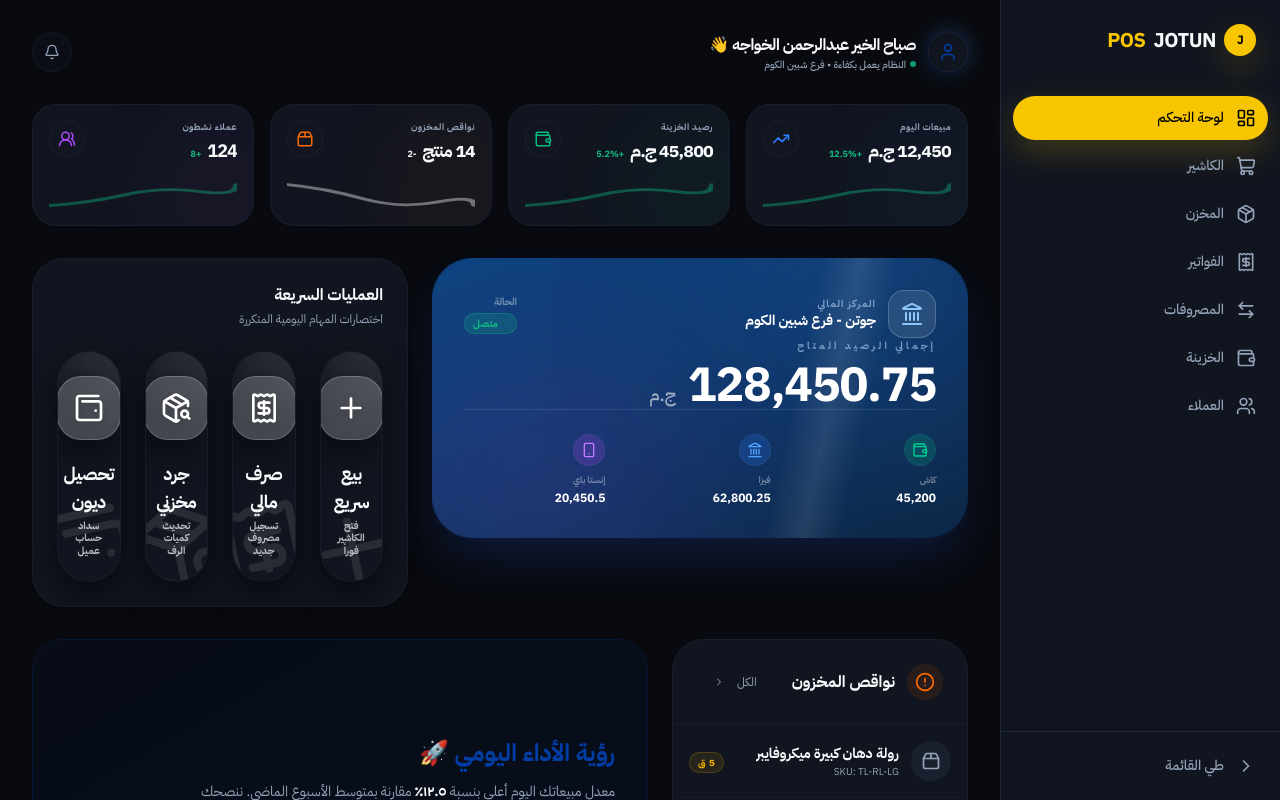
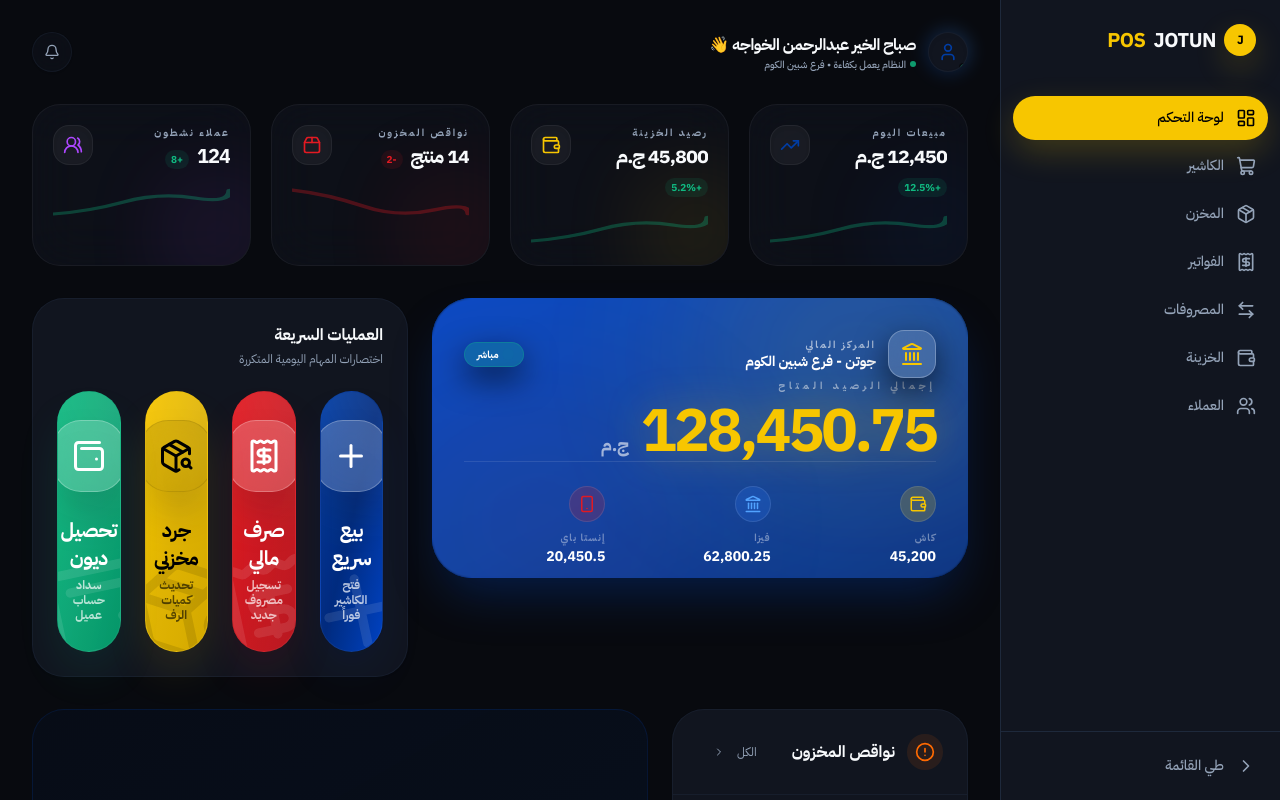
Before and after one commit to zyaddhamedd/juton-pos, a Next.js app: page /dashboard in a window 1280 px wide. Shown: the top 800 px of the page. Built offline with nearby package versions, Linux system fonts and the light colour scheme.

Commit message:
Style: Infuse dashboard with vibrant Jotun brand colors and brand-glow backgrounds

```diff
--- a/src/app/globals.css
+++ b/src/app/globals.css
@@ -53,7 +53,35 @@
   }
   body {
     @apply bg-background text-foreground;
+    background-image:
+      radial-gradient(circle at 10% 10%, rgba(0, 61, 165, 0.15) 0%, transparent 40%),
+      radial-gradient(circle at 90% 90%, rgba(226, 26, 34, 0.08) 0%, transparent 40%),
+      radial-gradient(circle at 50% 50%, rgba(247, 198, 0, 0.03) 0%, transparent 60%);
+    background-attachment: fixed;
     font-feature-settings: "rlig" 1, "calt" 1;
+  }
+}
+
+/* PREMIUM VIBRANCY UTILITIES */
+@layer utilities {
+  .glow-yellow {
+    box-shadow: 0 0 40px -10px rgba(247, 198, 0, 0.3);
+  }
+  .glow-red {
+    box-shadow: 0 0 40px -10px rgba(226, 26, 34, 0.3);
+  }
+  .glow-blue {
+    box-shadow: 0 0 40px -10px rgba(0, 61, 165, 0.3);
+  }
+  .glass-card {
+    @apply bg-card/60 backdrop-blur-xl border border-white/5;
+  }
+  .no-scrollbar::-webkit-scrollbar {
+    display: none;
+  }
+  .no-scrollbar {
+    -ms-overflow-style: none;
+    scrollbar-width: none;
   }
 }
 
@@ -68,10 +96,10 @@
 }
 
 ::-webkit-scrollbar-thumb {
-  background: var(--color-border);
+  background: rgba(255, 255, 255, 0.1);
   border-radius: 10px;
 }
 
 ::-webkit-scrollbar-thumb:hover {
-  background: var(--color-muted-foreground);
+  background: rgba(247, 198, 0, 0.3);
 }
--- a/src/components/dashboard/dashboard-stats.tsx
+++ b/src/components/dashboard/dashboard-stats.tsx
@@ -16,40 +16,49 @@
 function StatCard({ title, value, change, trend, icon: Icon, color }: StatCardProps) {
   return (
     <motion.div
-      whileHover={{ y: -4 }}
+      whileHover={{ y: -6, scale: 1.02 }}
       whileTap={{ scale: 0.96 }}
-      className="relative group bg-card border border-border/50 rounded-[24px] p-4 shadow-sm overflow-hidden"
+      className={cn(
+        "relative group glass-card rounded-[28px] p-5 overflow-hidden transition-all duration-500",
+        "hover:shadow-2xl hover:border-white/20",
+        color === "bg-accent" && "hover:shadow-accent/10 hover:border-accent/30",
+        color === "bg-danger" && "hover:shadow-danger/10 hover:border-danger/30",
+        color === "bg-primary" && "hover:shadow-primary/10 hover:border-primary/30"
+      )}
     >
       {/* Background Decorative Blur */}
       <div className={cn(
-        "absolute -right-8 -bottom-8 w-32 h-32 blur-[50px] opacity-[0.06] transition-all duration-700 group-hover:opacity-[0.12]",
+        "absolute -right-8 -bottom-8 w-32 h-32 blur-[40px] opacity-[0.08] transition-all duration-700 group-hover:opacity-[0.2] group-hover:scale-150",
         color
       )} />
 
       <div className="relative z-10 flex flex-col gap-4">
         <div className="flex items-start justify-between gap-2">
           <div className="flex flex-col gap-0.5 min-w-0">
-            <span className="text-[9px] font-bold text-muted-foreground uppercase tracking-wider truncate">{title}</span>
-            <div className="flex items-baseline gap-1.5 flex-wrap">
-              <h3 className="text-lg font-black tabular-nums tracking-tighter truncate">{value}</h3>
+            <span className="text-[10px] font-black text-muted-foreground uppercase tracking-[0.2em] truncate">{title}</span>
+            <div className="flex items-baseline gap-2 flex-wrap">
+              <h3 className="text-xl font-black tabular-nums tracking-tighter truncate">{value}</h3>
               <div className={cn(
-                "text-[9px] font-bold",
-                trend === "up" ? "text-success" : "text-destructive"
+                "text-[10px] font-black px-1.5 py-0.5 rounded-lg",
+                trend === "up" ? "text-success bg-success/10" : "text-danger bg-danger/10"
               )}>
                 {change}
               </div>
             </div>
           </div>
           <div className={cn(
-            "w-9 h-9 shrink-0 rounded-xl flex items-center justify-center border border-border/50 bg-muted/20 shadow-inner",
-            "transition-all duration-500 group-hover:rotate-6"
+            "w-10 h-10 shrink-0 rounded-2xl flex items-center justify-center border border-white/5 bg-white/5 shadow-inner",
+            "transition-all duration-500 group-hover:rotate-12 group-hover:scale-110",
+            color === "bg-accent" && "group-hover:bg-accent/20 group-hover:border-accent/30",
+            color === "bg-danger" && "group-hover:bg-danger/20 group-hover:border-danger/30",
+            color === "bg-primary" && "group-hover:bg-primary/20 group-hover:border-primary/30"
           )}>
-            <Icon className={cn("w-4.5 h-4.5", color.replace('bg-', 'text-'))} />
+            <Icon className={cn("w-5 h-5", color.replace('bg-', 'text-'))} />
           </div>
         </div>
 
         {/* Mini Sparkline - More Compact */}
-        <div className="h-7 w-full opacity-40 group-hover:opacity-80 transition-opacity duration-500">
+        <div className="h-8 w-full opacity-30 group-hover:opacity-100 transition-all duration-700">
           <svg className="w-full h-full" viewBox="0 0 100 40" preserveAspectRatio="none">
             <motion.path
               initial={{ pathLength: 0 }}
@@ -61,7 +70,7 @@
               fill="none"
               stroke="currentColor"
               strokeWidth="4"
-              className={trend === "up" ? "text-success" : "text-destructive"}
+              className={trend === "up" ? "text-success" : "text-danger"}
               strokeLinecap="round"
             />
           </svg>
@@ -79,7 +88,7 @@
       change: "+12.5%",
       trend: "up",
       icon: TrendingUp,
-      color: "bg-blue-500"
+      color: "bg-primary"
     },
     {
       title: "رصيد الخزينة",
@@ -87,7 +96,7 @@
       change: "+5.2%",
       trend: "up",
       icon: Wallet,
-      color: "bg-emerald-500"
+      color: "bg-accent"
     },
     {
       title: "نواقص المخزون",
@@ -95,7 +104,7 @@
       change: "-2",
       trend: "down",
       icon: Package2,
-      color: "bg-orange-500"
+      color: "bg-danger"
     },
     {
       title: "عملاء نشطون",
@@ -108,7 +117,7 @@
   ]
 
   return (
-    <div className="grid grid-cols-2 lg:grid-cols-4 gap-4">
+    <div className="grid grid-cols-2 lg:grid-cols-4 gap-5">
       {stats.map((stat, index) => (
         <StatCard key={index} {...stat as any} />
       ))}
--- a/src/components/dashboard/financial-summary.tsx
+++ b/src/components/dashboard/financial-summary.tsx
@@ -10,70 +10,69 @@
   const total = balances.cash + balances.visa + balances.instapay
 
   const items = [
-    { label: "كاش", amount: balances.cash, icon: Wallet, color: "text-emerald-400", bg: "bg-emerald-500/20" },
+    { label: "كاش", amount: balances.cash, icon: Wallet, color: "text-accent", bg: "bg-accent/20" },
     { label: "فيزا", amount: balances.visa, icon: Landmark, color: "text-blue-400", bg: "bg-blue-500/20" },
-    { label: "إنستا باي", amount: balances.instapay, icon: Smartphone, color: "text-purple-400", bg: "bg-purple-500/20" },
+    { label: "إنستا باي", amount: balances.instapay, icon: Smartphone, color: "text-danger", bg: "bg-danger/20" },
   ]
 
   return (
     <motion.div
       whileTap={{ scale: 0.98 }}
-      className="relative overflow-hidden h-[280px] rounded-[40px] shadow-2xl shadow-blue-900/40"
+      className="relative overflow-hidden h-[280px] rounded-[40px] shadow-2xl shadow-primary/40 group"
     >
       {/* Premium Gradient Background */}
-      <div className="absolute inset-0 bg-[#002B5B] bg-gradient-to-br from-[#003B7B] via-[#002B5B] to-[#001B3B]" />
+      <div className="absolute inset-0 bg-primary bg-gradient-to-br from-primary-light via-primary to-primary-dark" />
 
       {/* Animated Mesh Gradients */}
-      <div className="absolute -top-[20%] -right-[10%] w-[60%] h-[80%] bg-blue-500/20 blur-[100px] rounded-full animate-pulse" />
-      <div className="absolute -bottom-[20%] -left-[10%] w-[60%] h-[80%] bg-purple-500/20 blur-[100px] rounded-full animate-pulse delay-700" />
+      <div className="absolute -top-[20%] -right-[10%] w-[60%] h-[80%] bg-accent/20 blur-[100px] rounded-full animate-pulse group-hover:scale-110 transition-transform duration-1000" />
+      <div className="absolute -bottom-[20%] -left-[10%] w-[60%] h-[80%] bg-danger/10 blur-[100px] rounded-full animate-pulse delay-700 group-hover:scale-110 transition-transform duration-1000" />
 
       {/* Glass Overlay with Scan effect */}
       <div className="absolute inset-0 bg-white/5 backdrop-blur-[1px]" />
       <motion.div
         animate={{ left: ["-100%", "200%"] }}
-        transition={{ duration: 3, repeat: Infinity, ease: "easeInOut", repeatDelay: 1 }}
-        className="absolute inset-y-0 w-20 bg-gradient-to-r from-transparent via-white/10 to-transparent -skew-x-12"
+        transition={{ duration: 4, repeat: Infinity, ease: "easeInOut", repeatDelay: 2 }}
+        className="absolute inset-y-0 w-32 bg-gradient-to-r from-transparent via-white/10 to-transparent -skew-x-12"
       />
 
       <div className="relative h-full p-8 flex flex-col justify-between text-white">
         <div className="flex items-center justify-between">
           <div className="flex items-center gap-3">
-            <div className="w-12 h-12 bg-white/10 backdrop-blur-md rounded-2xl flex items-center justify-center border border-white/20">
-              <Landmark className="w-6 h-6 text-blue-300" />
+            <div className="w-12 h-12 bg-white/15 backdrop-blur-md rounded-2xl flex items-center justify-center border border-white/25 shadow-lg">
+              <Landmark className="w-6 h-6 text-accent" />
             </div>
             <div>
-              <p className="text-[10px] font-bold uppercase tracking-widest text-blue-200/60">المركز المالي</p>
+              <p className="text-[10px] font-black uppercase tracking-[0.2em] text-white/60">المركز المالي</p>
               <p className="text-sm font-black">جوتن - فرع شبين الكوم</p>
             </div>
           </div>
           <div className="text-right">
-            <p className="text-[10px] font-bold text-white/40 mb-1">الحالة</p>
-            <div className="flex items-center gap-1.5 px-2 py-0.5 bg-success/20 text-success rounded-full border border-success/30 text-[10px] font-bold">
-              <span className="w-1 h-1 rounded-full bg-success animate-ping" />
-              متصل
+            <div className="flex items-center gap-1.5 px-3 py-1 bg-success/25 text-white rounded-full border border-success/30 text-[10px] font-black shadow-lg">
+              <span className="w-1.5 h-1.5 rounded-full bg-success animate-ping" />
+              مباشر
             </div>
           </div>
         </div>
 
         <div>
-          <p className="text-[10px] font-bold text-blue-200/60 mb-2 uppercase tracking-[3px]">إجمالي الرصيد المتاح</p>
+          <p className="text-[10px] font-black text-white/50 mb-2 uppercase tracking-[4px]">إجمالي الرصيد المتاح</p>
           <div className="flex items-baseline gap-3">
-            <h2 className="text-4xl lg:text-5xl font-black tabular-nums tracking-tight">
+            <h2 className="text-5xl lg:text-6xl font-black tabular-nums tracking-tighter text-accent drop-shadow-[0_0_20px_rgba(247,198,0,0.3)]">
               {total.toLocaleString('en-US')}
             </h2>
-            <span className="text-lg font-medium opacity-60">ج.م</span>
+            <span className="text-lg font-black opacity-60">ج.م</span>
           </div>
         </div>
 
         <div className="grid grid-cols-3 gap-6 pt-6 border-t border-white/10">
           {items.map((item, index) => (
-            <div key={index} className="flex flex-col gap-2">
-              <div className={`w-8 h-8 rounded-xl ${item.bg} flex items-center justify-center border border-white/5`}>
-                <item.icon className={`w-4 h-4 ${item.color}`} />
+            <div key={index} className="flex flex-col gap-2 group/item">
+              <div className={`w-9 h-9 rounded-xl ${item.bg} flex items-center justify-center border border-white/10 transition-all duration-300 group-hover/item:scale-110`}>
+                <item.icon className={`w-4.5 h-4.5 ${item.color}`} />
               </div>
               <div className="space-y-0.5">
-                <p className="text-[9px] font-bold text-white/40">{item.label}</p>
-                <p className="text-xs font-black tabular-nums">{item.amount.toLocaleString('en-US')}</p>
+                <p className="text-[10px] font-black text-white/40 uppercase tracking-widest">{item.label}</p>
+                <p className="text-sm font-black tabular-nums">{item.amount.toLocaleString('en-US')}</p>
               </div>
             </div>
           ))}
--- a/src/components/dashboard/quick-actions.tsx
+++ b/src/components/dashboard/quick-actions.tsx
@@ -17,36 +17,44 @@
   return (
     <Link href={href} className="block group w-full">
       <motion.div
-        whileHover={{ y: -8, scale: 1.02 }}
-        whileTap={{
-          scale: 0.92,
-          rotate: -1,
-          boxShadow: "0 0 0 rgba(0,0,0,0)"
-        }}
+        whileHover={{ y: -10, scale: 1.02 }}
+        whileTap={{ scale: 0.95 }}
         className={cn(
-          "relative h-full flex flex-col items-center justify-center p-6 rounded-[40px] transition-all duration-500 overflow-hidden border border-white/10 shadow-xl",
-          "lg:bg-card lg:border-border/40 lg:text-foreground", // Desktop Styles
-          "bg-gradient-to-br text-white shadow-lg", // Mobile Base
-          color // This will now provide the gradient for mobile
+          "relative h-full flex flex-col items-center justify-center p-7 rounded-[48px] transition-all duration-700 overflow-hidden border border-white/10 shadow-2xl",
+          "glass-card lg:hover:border-white/20", // Base style
+          "text-white",
+          color.includes('blue') && "bg-gradient-to-br from-primary via-primary-dark to-primary-light shadow-primary/20",
+          color.includes('rose') && "bg-gradient-to-br from-danger via-danger/90 to-danger/80 shadow-danger/20",
+          color.includes('orange') && "bg-gradient-to-br from-accent via-accent/90 to-[#D4A900] shadow-accent/20 text-black",
+          color.includes('emerald') && "bg-gradient-to-br from-success via-success/90 to-[#059669] shadow-success/20"
         )}
       >
-        {/* Glow Effect for Mobile */}
-        <div className="absolute top-0 right-0 w-24 h-24 bg-white/20 blur-2xl rounded-full -mr-12 -mt-12 group-hover:scale-150 transition-transform duration-700" />
+        {/* Glow Effect */}
+        <div className="absolute top-0 right-0 w-32 h-32 bg-white/20 blur-3xl rounded-full -mr-16 -mt-16 group-hover:scale-150 transition-transform duration-1000" />
 
         {/* Background Icon Watermark */}
-        <Icon className="absolute -left-4 -bottom-4 w-24 h-24 text-white opacity-[0.1] -rotate-12 group-hover:rotate-0 transition-transform duration-700" />
+        <Icon className={cn(
+          "absolute -left-4 -bottom-4 w-28 h-28 opacity-[0.1] -rotate-12 group-hover:rotate-0 group-hover:scale-110 transition-all duration-1000",
+          color.includes('orange') ? "text-black" : "text-white"
+        )} />
 
-        <div className="w-16 h-16 rounded-[24px] bg-white/20 backdrop-blur-md flex items-center justify-center mb-5 transition-all duration-500 group-hover:scale-110 group-hover:rotate-[15deg] shadow-lg border border-white/20">
-          <Icon className="w-8 h-8 text-white drop-shadow-md" />
+        <div className={cn(
+          "w-18 h-18 rounded-[28px] bg-white/20 backdrop-blur-xl flex items-center justify-center mb-6 transition-all duration-500 group-hover:scale-110 group-hover:rotate-[15deg] shadow-2xl border border-white/25",
+          color.includes('orange') && "bg-black/10 border-black/10"
+        )}>
+          <Icon className={cn(
+            "w-9 h-9 drop-shadow-2xl",
+            color.includes('orange') ? "text-black" : "text-white"
+          )} />
         </div>
 
         <div className="text-center relative z-10">
-          <span className="block text-lg font-black tracking-tight mb-1">{label}</span>
-          <span className="block text-[10px] font-bold text-white/70 leading-tight px-2">{description}</span>
+          <span className="block text-xl font-black tracking-tight mb-1.5">{label}</span>
+          <span className={cn(
+            "block text-xs font-bold leading-tight px-3",
+            color.includes('orange') ? "text-black/60" : "text-white/70"
+          )}>{description}</span>
         </div>
-
-        {/* Sparkle effect on tap */}
-        <div className="absolute inset-0 bg-white/0 active:bg-white/10 transition-colors duration-200" />
       </motion.div>
     </Link>
   )
@@ -59,28 +67,28 @@
       description: "فتح الكاشير فوراً",
       icon: Plus,
       href: "/cashier",
-      color: "from-blue-600 to-blue-400 lg:from-transparent lg:to-transparent"
+      color: "blue"
     },
     {
       label: "صرف مالي",
       description: "تسجيل مصروف جديد",
       icon: Receipt,
       href: "/expenses",
-      color: "from-rose-600 to-rose-400 lg:from-transparent lg:to-transparent"
+      color: "rose"
     },
     {
       label: "جرد مخزني",
       description: "تحديث كميات الرف",
       icon: PackageSearch,
       href: "/inventory/count",
-      color: "from-orange-600 to-orange-400 lg:from-transparent lg:to-transparent"
+      color: "orange"
     },
     {
       label: "تحصيل ديون",
       description: "سداد حساب عميل",
       icon: Wallet2,
       href: "/customers",
-      color: "from-emerald-600 to-emerald-400 lg:from-transparent lg:to-transparent"
+      color: "emerald"
     }
   ]
 
```
